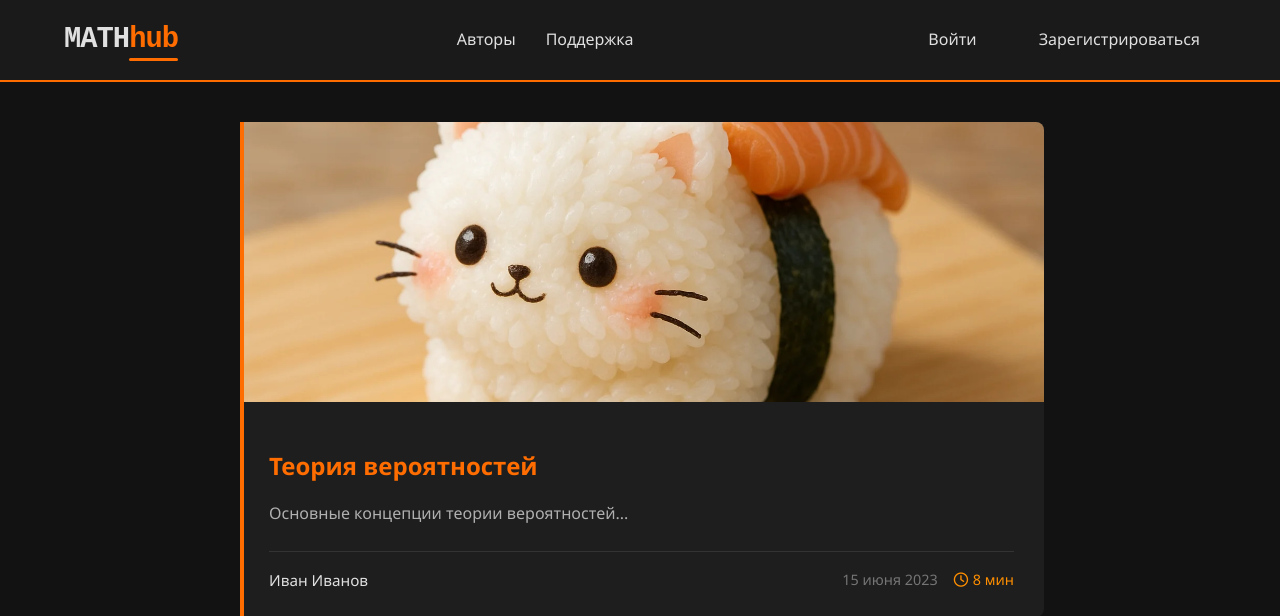
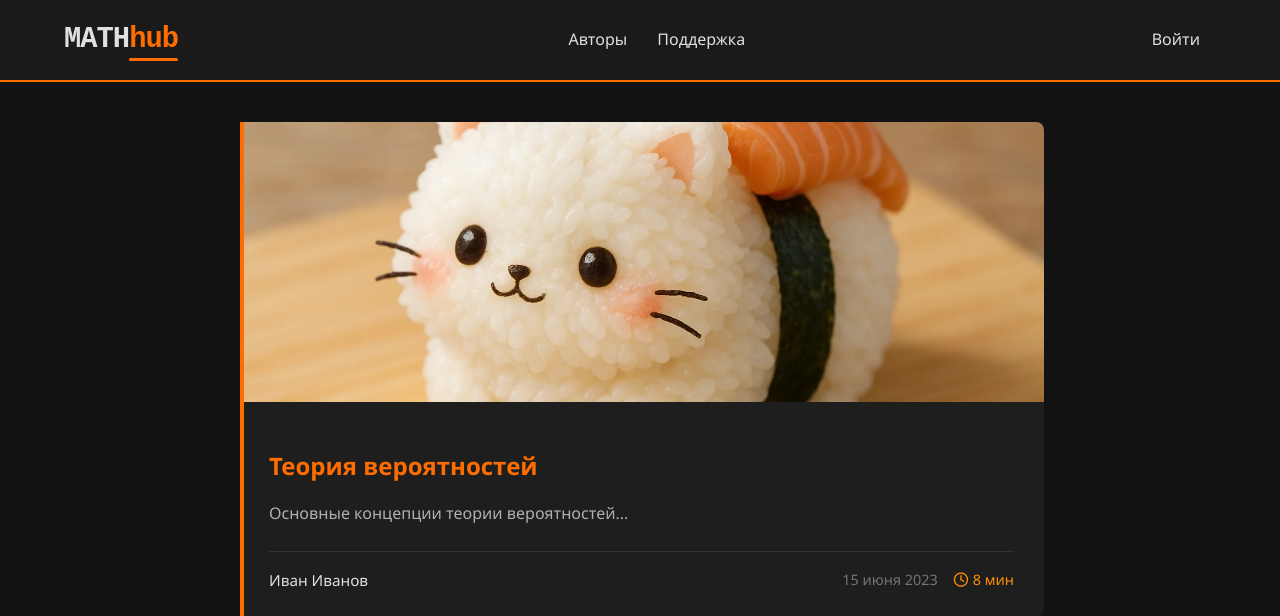
Before and after one commit to Jrol123/KBHub, a Flask app: page / in a window 1280 px wide. Shown: the top 616 px of the page. Run offline with Flask 2, Linux system fonts and the light colour scheme; data comes from the database, SQL or seed files in the repository.

Commit message:
removed registration
Можно зарегаться через вход

```diff
--- a/templates/base.html
+++ b/templates/base.html
@@ -39,7 +39,6 @@
             {% else %}
             <ul class="nav-links">
                 <a href="{{ url_for('login') }}" class="dropdown-item login">Войти</a>
-                <a href="{{ url_for('register') }}" class="dropdown-item login">Зарегистрироваться</a>
             </ul>
             {% endif %}
     </nav>
```
